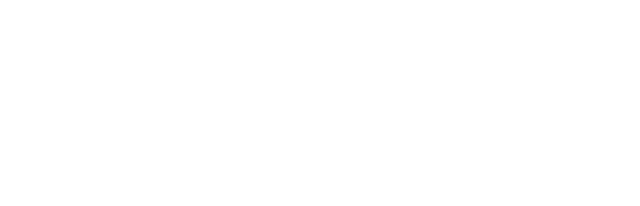
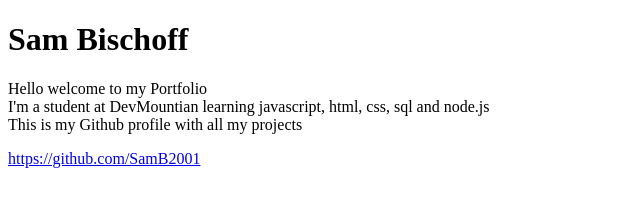
Before and after one commit to SamB2001/SamB2001.github.io, a plain HTML site: page index.html in a window 1280 px wide. Shown: the whole page, without its empty margins (0-640 px from the left). Drawn offline with Linux system fonts and the light colour scheme.

Commit message:
added text and link

```diff
--- a/index.html
+++ b/index.html
@@ -7,6 +7,10 @@
     <title>Sam Bischoff's Portfolio</title>
 </head>
 <body>
-
+    <h1>Sam Bischoff</h1>
+    <p>Hello welcome to my Portfolio<br>
+    I'm a student at DevMountian learning javascript, html, css, sql and node.js<br>
+    This is my Github profile with all my projects</p>
+    <a href="https://github.com/SamB2001">https://github.com/SamB2001</a>
 </body>
 </html>
```
